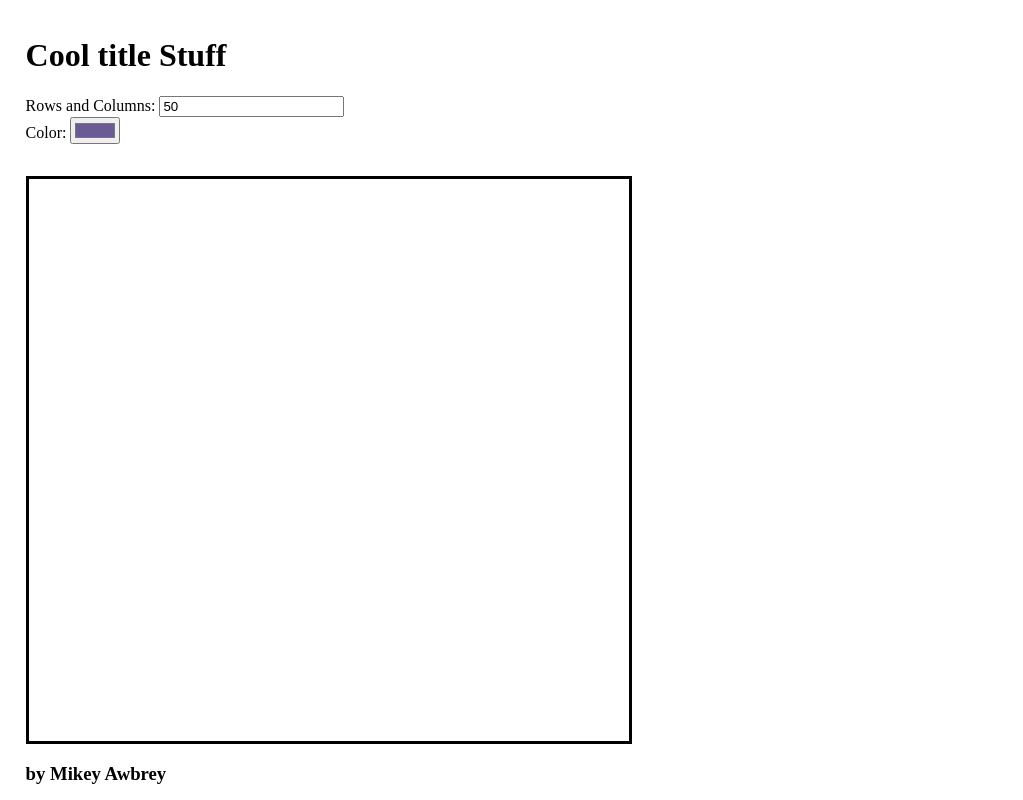
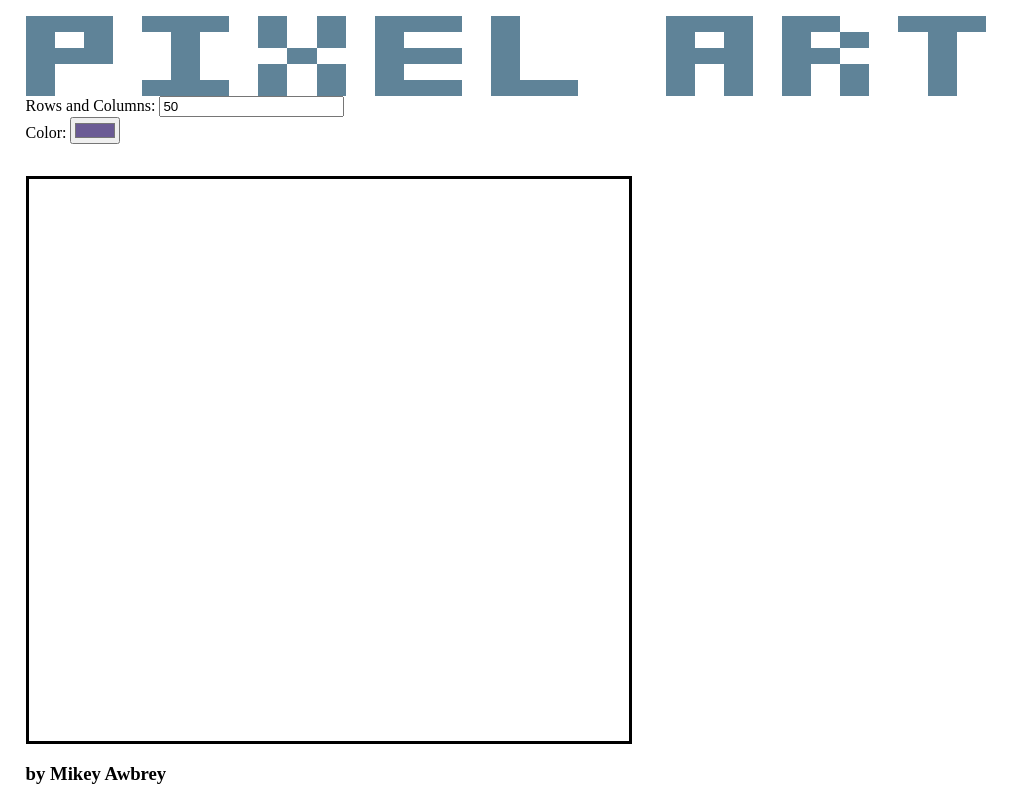
Before and after one commit to Syphontwo/GoogleChallangeCourse, a plain HTML site: page Lesson 21/From Scratch/PixleArt.html in a window 1280 px wide. Shown: the whole page, without its empty margins (0-1023 px from the left). Drawn offline with nearby package versions, Linux system fonts and the light colour scheme.

Commit message:
cool title
cool title stuff added.  Gotta think of some more fun interactions, though it is drawable

```diff
--- a/Lesson 21/From Scratch/PixleArt.html
+++ b/Lesson 21/From Scratch/PixleArt.html
@@ -12,7 +12,8 @@
   <body>
     <div class='Art'>
       <div class='title'>
-        <h1>Cool title Stuff</h1>
+        <div class='canvas' id='titleArt'>
+        </div>
       </div>
       <div class='selectionArea'>
         <form class='selectionForm'>
@@ -20,7 +21,7 @@
           <div class='colorSelector'>Color: <input type='color' name='color'></div>
         </form>
       </div>
-      <div class='canvas'>
+      <div class='canvas' id='userArt'>
         <h2 class='loadingMessage'>Your drawing canvas is loading</h2>
       </div>
       <div class='footer'>
--- a/Lesson 21/From Scratch/PixleArtScript.js
+++ b/Lesson 21/From Scratch/PixleArtScript.js
@@ -1,45 +1,45 @@
 function updateCanvas(){
   var CellsSetting = Math.max($('.selectionForm input[name=cells]').val(), 1);
-  var rows = setRows(CellsSetting);
+  var rows = setRows(CellsSetting, CellsSetting, $('#userArt'));
 }
 
-function setRows(desiredRows){
-  if ($('.rowBlock').length == false){
-    $('.canvas').append("<div class='rowBlock'></div>");
+function setRows(desiredRows, desiredColumns, baseElement){
+  if ($(baseElement).find('.rowBlock').length == false){
+    $(baseElement).append("<div class='rowBlock'></div>");
   }
 
-  while($('.rowBlock').length < desiredRows){
-      $('.canvas').append("<div class='rowBlock'></div>");
+  while($(baseElement).find('.rowBlock').length < desiredRows){
+      $(baseElement).append("<div class='rowBlock'></div>");
     }
 
-  while($('.rowBlock').length > desiredRows){
-    $('.rowBlock').last().remove();
+  while($(baseElement).find('.rowBlock').length > desiredRows){
+    $(baseElement).find('.rowBlock').last().remove();
   }
 
   var setCells = function(){
     var row = $(this);
     var columns = row.find('.columnCell').length ? row.find('.columnCell').length : 0;
 
-    while(columns < desiredRows){
+    while(columns < desiredColumns){
       row.append("<span class='columnCell cellBorder'></span>");
       row = $(this);
       columns = $(this).find('.columnCell').length;
     }
 
-    while(columns > desiredRows){
+    while(columns > desiredColumns){
       row.find('.columnCell').last().remove();
       row = $(this);
       columns = $(this).find('.columnCell').length;
     }
   };
 
-  $('.rowBlock').each(setCells);
+  $(baseElement).find('.rowBlock').each(setCells);
 
-  return $('.rowBlock');
+  return $(baseElement).find('.rowBlock');
 }
 
 function changeColor(eventArgs){
-  if (mouseIsDown){
+  if (mouseIsDown || (eventArgs.type === 'click' && $(eventArgs.target).hasClass('columnCell'))){
     $(eventArgs.target).attr('style', "background-color:" + $('.selectionForm input[name=color]').val());
     if($(eventArgs.target).hasClass("cellBorder")){
        $(eventArgs.target).removeClass("cellBorder");
@@ -48,19 +48,48 @@ function changeColor(eventArgs){
   }
 }
 
+function titleArt(){
+  var rows = setRows(5, 33, $('#titleArt'));
+  randomTitle();
+}
+
+function randomTitle(){
+  var colorR = Math.floor((Math.random() * 256));
+  var colorG = Math.floor((Math.random() * 256));
+  var colorB = Math.floor((Math.random() * 256));
+  var color = "background-color:" + "rgb(" + colorR + "," + colorG + "," + colorB + ")";
+  var pixelRows = $('#titleArt').find('.rowBlock');
+  var setColor = function(cells){
+    $(cells).attr('style', color);
+  }
+
+  //row by row set of title colors to say "pixel art"
+  var columnsCells = $(pixelRows.get(0)).find('.columnCell');
+  setColor([columnsCells[0],columnsCells[1],columnsCells[2],columnsCells[4], columnsCells[5], columnsCells[6], columnsCells[8], columnsCells[10], columnsCells[12], columnsCells[13],columnsCells[14],columnsCells[16], columnsCells[22],columnsCells[23],columnsCells[24],columnsCells[26],columnsCells[27],columnsCells[30],columnsCells[31],columnsCells[32]]);
+  columnsCells = $(pixelRows.get(1)).find('.columnCell');
+  setColor([columnsCells[0],columnsCells[2],columnsCells[5],columnsCells[8],columnsCells[10],columnsCells[12],columnsCells[16],columnsCells[22],columnsCells[24],columnsCells[26],columnsCells[28],columnsCells[31]]);
+  columnsCells = $(pixelRows.get(2)).find('.columnCell');
+  setColor([columnsCells[0],columnsCells[1],columnsCells[2],columnsCells[5],columnsCells[9],columnsCells[12],columnsCells[13],columnsCells[14],columnsCells[16],columnsCells[22],columnsCells[23],columnsCells[24],columnsCells[26],columnsCells[27],columnsCells[31]]);
+  columnsCells = $(pixelRows.get(3)).find('.columnCell');
+  setColor([columnsCells[0],columnsCells[5],columnsCells[8],columnsCells[10],columnsCells[12],columnsCells[16],columnsCells[22],columnsCells[24],columnsCells[26],columnsCells[28],columnsCells[31]]);
+  columnsCells = $(pixelRows.get(4)).find('.columnCell');
+  setColor([columnsCells[0],columnsCells[4],columnsCells[5],columnsCells[6],columnsCells[8],columnsCells[10],columnsCells[12],columnsCells[13],columnsCells[14],columnsCells[16],columnsCells[17],columnsCells[18],columnsCells[22],columnsCells[24],columnsCells[26],columnsCells[28],columnsCells[31]]);
+}
+
 function init(){
   $('.selectionForm input[name=cells]').change(updateCanvas);
   $(document).mousedown(function(){mouseIsDown = true;})
   $(document).mouseup(function(){mouseIsDown = false;})
 
+  $('.canvas').on('click', changeColor);
   $('.canvas').on('mouseenter', '*', changeColor);
 
   $('.selectionForm input[name=cells]').val(50);
   $('.selectionForm input[name=color]').val('#6B5B95');
 
-console.log('start');
   $('.loadingMessage').remove();
   updateCanvas();
+  titleArt();
 }
 
 var mouseIsDown = false;
--- a/Lesson 21/From Scratch/PixleArtStyle.css
+++ b/Lesson 21/From Scratch/PixleArtStyle.css
@@ -22,14 +22,26 @@ body {
 .canvas{
   display: flex;
   flex: 1;
+  flex-direction: column;
+}
+
+#userArt{
   max-width: 75vw;
   max-height: 75vw;
   width: 75vh;
   height: 75vh;
   min-width: 25vw;
   min-height: 25vw;
-  flex-direction: column;
   border: 3px solid Black;
+}
+
+#titleArt{
+  max-width: 100vw;
+  max-height: 10vw;
+  width: 75vw;
+  height: 10vh;
+  min-width: 50vw;
+  min-height: 5vw;
 }
 
 .columnCell{
```
